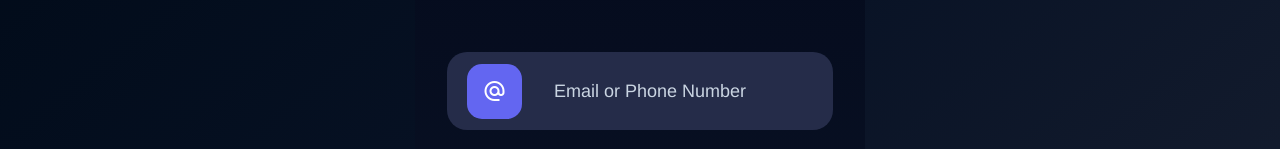
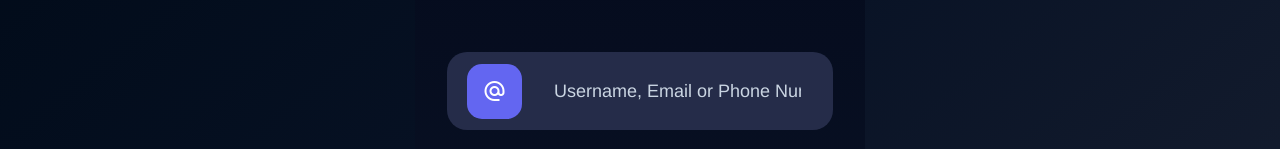
Before and after one commit to sudoFahh/makeit26, a SvelteKit app: page / in a window 1280 px wide. Shown: the part 415-564 px from the top of the page. Built offline with nearby package versions, Linux system fonts and the light colour scheme.

Commit message:
style: added username

```diff
--- a/src/routes/+page.svelte
+++ b/src/routes/+page.svelte
@@ -82,7 +82,7 @@
 					<div class="flex-1">
 						<input
 							type="text"
-							placeholder="Email or Phone Number"
+							placeholder="Username, Email or Phone Number"
 							bind:value={enteredUsername}
 							required
 							class="w-full border-none outline-none bg-transparent text-white text-lg placeholder-slate-300"
```
